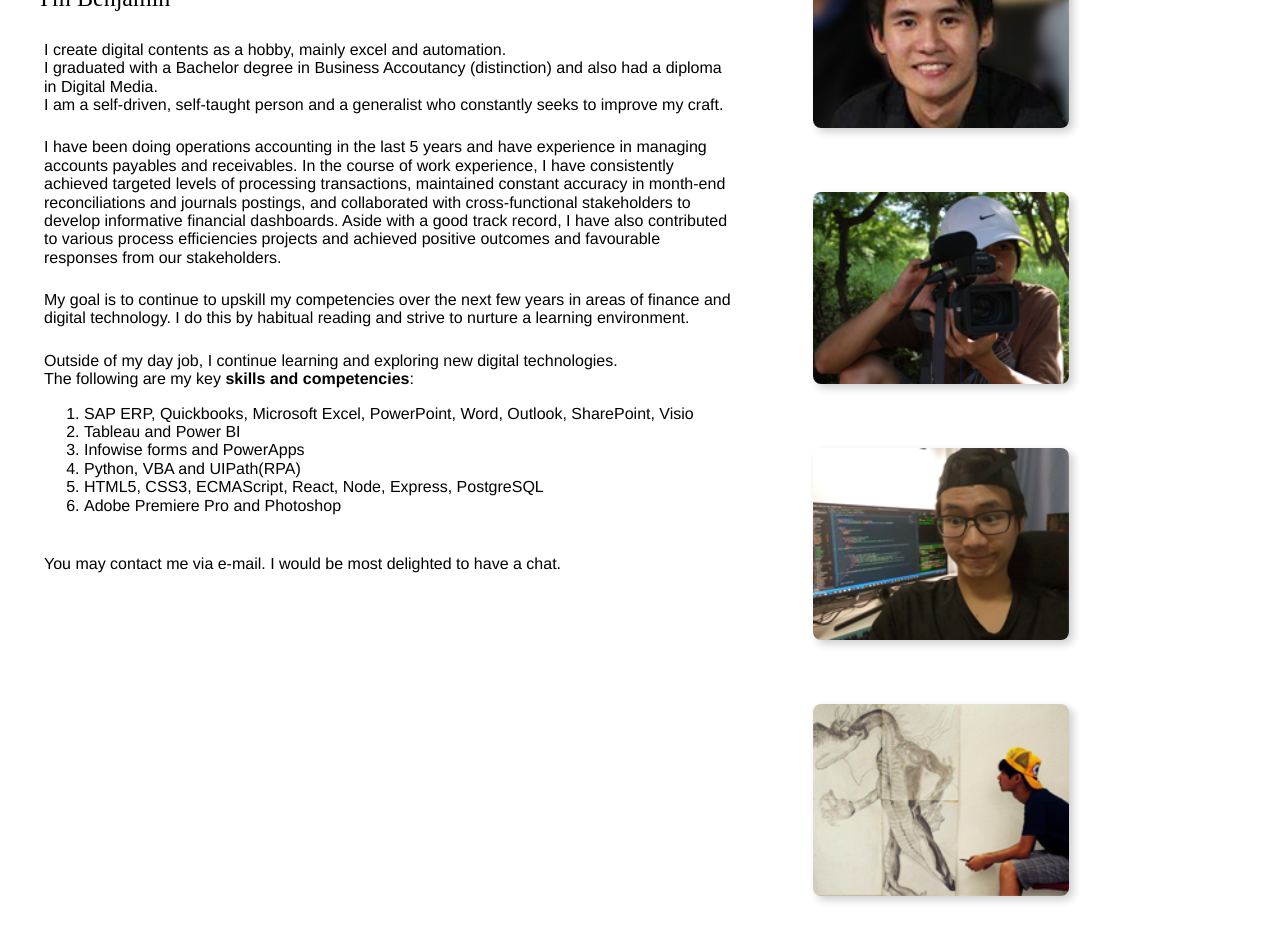
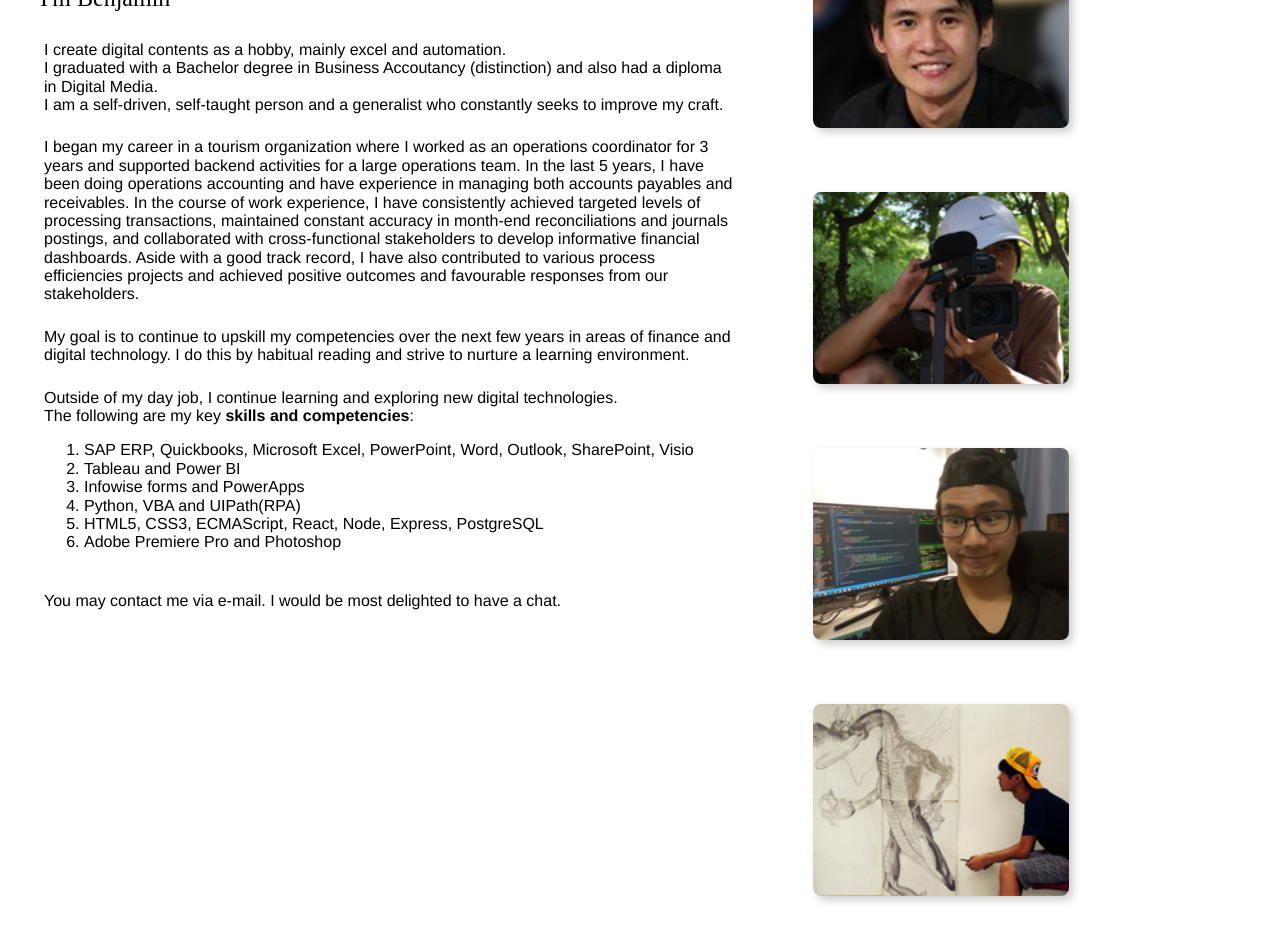
Before and after one commit to Benjamin-NJH/Benjamin-NJH.github.io, a React (Create React App) app: page / in a window 1280 px wide. Shown: the part 1040-1967 px from the top of the page. Built offline with nearby package versions, Linux system fonts and the light colour scheme.

Commit message:
added new text

```diff
--- a/src/components/aboutMe/aboutMe.js
+++ b/src/components/aboutMe/aboutMe.js
@@ -22,8 +22,10 @@ const aboutMe = () => {
                     I am a self-driven, self-taught person and a generalist who constantly seeks to improve my craft.
                   </p>
                   <p className="f5 ma1 pa2">
-                    I have been doing operations accounting in the last 5 years and have experience in managing accounts payables and
-                    receivables. In the course of work experience, I have consistently achieved targeted levels of processing
+                    I began my career in a tourism organization where I worked as an operations coordinator for 3 years and supported backend
+                    activities for a large operations team. In the last 5 years, I have been doing operations accounting and have experience
+                    in managing both accounts payables and receivables.
+                    In the course of work experience, I have consistently achieved targeted levels of processing
                     transactions, maintained constant accuracy in month-end reconciliations and journals postings, and
                     collaborated with cross-functional stakeholders to develop informative financial dashboards. Aside with a good
                     track record, I have also contributed to various process efficiencies projects and achieved
```
